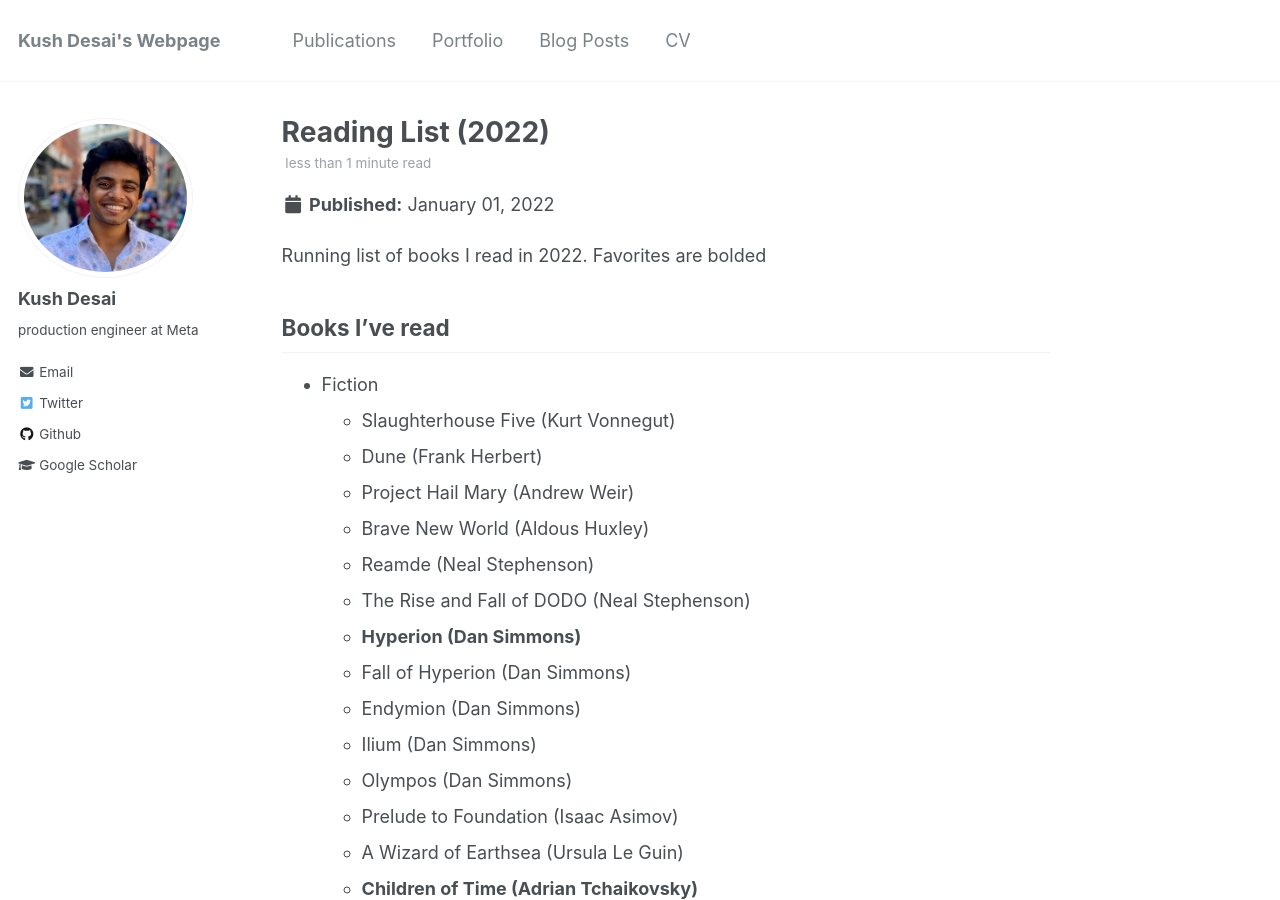
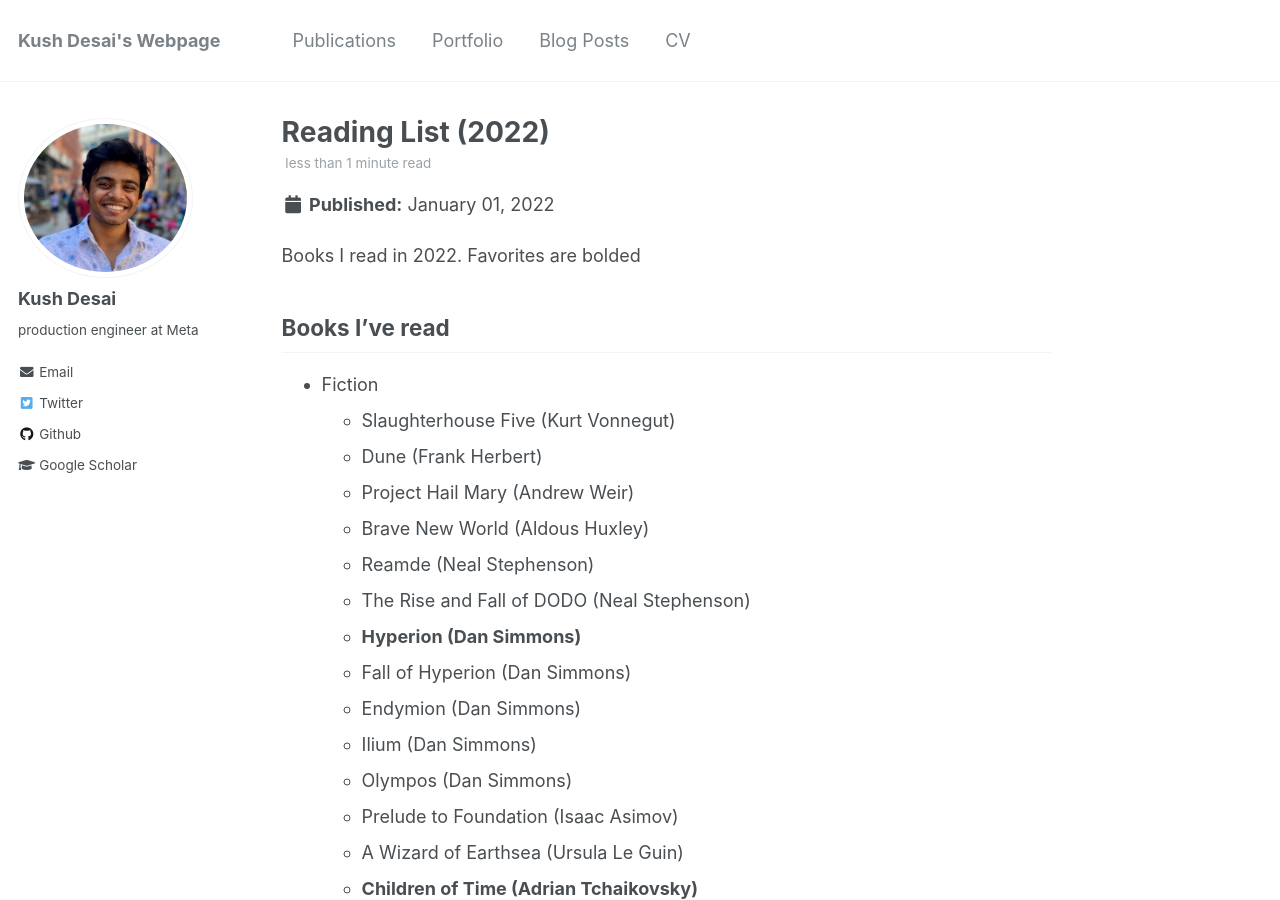
Before and after one commit to kdesai2018/kdesai2018.github.io, a Jekyll site: the page built from _posts/2022-01-01-book-2022.md, in a window 1280 px wide and 900 px high. Built offline with Jekyll 4.4.1, drawn with Linux system fonts in a browser that asks for light colours.

Commit message:
old commit for 2022 books

```diff
--- a/_posts/2022-01-01-book-2022.md
+++ b/_posts/2022-01-01-book-2022.md
@@ -6,7 +6,7 @@ tags:
   - general
 ---
 
-Running list of books I read in 2022. Favorites are bolded
+Books I read in 2022. Favorites are bolded
 
 ## Books I've read
 
```
